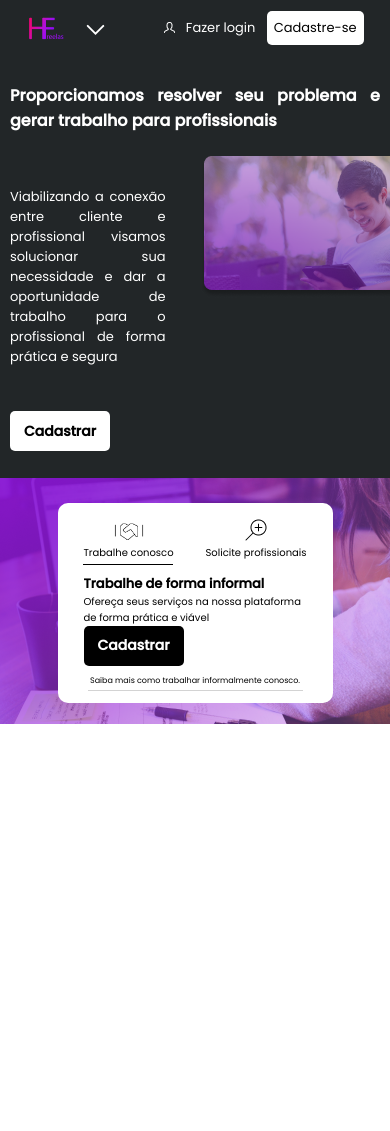
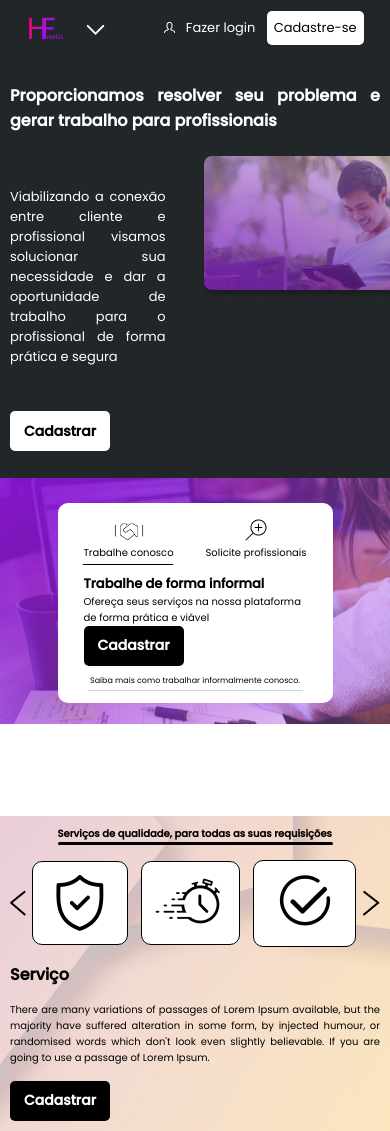
Before and after one commit to HomeFreelasOficial/lp, a React (Vite) app: page / in a window 390 px wide. Before the commit the page ends 844 px from the top, so only its background shows below. Built offline with nearby package versions, Linux system fonts and the light colour scheme.

Commit message:
MOBILE: feat: Third Section design completed (chore: add footer)

```diff
--- a/src/pages/Home/index.tsx
+++ b/src/pages/Home/index.tsx
@@ -15,6 +15,13 @@ import {
   WorkInfo,
   UnderLineWorkInfo,
   ThridDescriptionDiv,
+  TitleTextThirdDiv,
+  UnderLineThirdDiv,
+  ContainerThirdDiv,
+  ContainerItemsThirdDiv,
+  ItemsThirdDiv,
+  ArrowThirdDiv,
+
 } from './styles';
 
 
@@ -51,7 +58,23 @@ export function Home(){
       </WorkDescriptionDiv>
     </SecondDescriptionDiv>
     <ThridDescriptionDiv>
+      <div>
+        <TitleTextThirdDiv>Serviços de qualidade, para todas as suas requisições</TitleTextThirdDiv>
+        <UnderLineThirdDiv />
+      </div>
+    <ContainerThirdDiv>
+        <ArrowThirdDiv src="./src/img/ThirdDescriptionDiv/image-arrow-left.png" alt="Imagem Seta Esquerda"/>
+          <ContainerItemsThirdDiv>
+            <ItemsThirdDiv src="./src/img/ThirdDescriptionDiv/image-shield.png" alt="Imagem Item Segurança"/>
+            <ItemsThirdDiv src="./src/img/ThirdDescriptionDiv/image-time.png" alt="Imagem Item Tempo"/>
+            <ItemsThirdDiv src="./src/img/ThirdDescriptionDiv/image-check.png" alt="Imagem Item Serviço"/>
+          </ContainerItemsThirdDiv>
+        <ArrowThirdDiv src="./src/img/ThirdDescriptionDiv/image-arrow-right.png" alt="Imagem Seta Direita"/>
+    </ContainerThirdDiv>
+      <h2>Serviço</h2>
+      <p>There are many variations of passages of Lorem Ipsum available, but the majority have suffered alteration in some form, by injected humour, or randomised words which don't look even slightly believable. If you are going to use a passage of Lorem Ipsum.</p>
 
+      <Button white={false}>Cadastrar</Button>
     </ThridDescriptionDiv>
    </>
   );
--- a/src/pages/Home/styles.tsx
+++ b/src/pages/Home/styles.tsx
@@ -166,5 +166,74 @@ export const UnderLineWorkInfo = styled.div`
 `;
 
 export const ThridDescriptionDiv = styled.div`
+  display: flex;
+  align-items: center;
+  justify-content: center;
+  justify-content: space-between;
+  flex-direction: column;
+
+  padding: 10px;
+
+  width: 100%;
+  height: 315px;
+
+  background-image: url('./src/img/ThirdDescriptionDiv/image-third-div.png');
+  background-repeat: no-repeat;
+
+  h2 {
+    font-size: 16px;
+    align-self: flex-start;
+  }
+
+  p {
+    font-size: 10px;
+
+    text-align: justify;
+  }
+
+  button {
+    align-self: flex-start;
+  }
+`;
+
+export const TitleTextThirdDiv = styled.p`
+  font-weight: 600;
+  font-size: 10px;
+`;
+
+export const UnderLineThirdDiv = styled.div`
+  width: 275px;
+  height: 3px;
+
+  border-radius: 10px;
+
+  background-color: ${Colors.BLACK};
+`;
+
+export const ContainerThirdDiv = styled.div`
+  width: 100%;
+
+  display: flex;
+  align-items: center;
+  justify-content: space-around;
+`;
+
+export const ContainerItemsThirdDiv = styled.div`
+width: 100%;
+
+  display: flex;
+  align-items: center;
+  justify-content: space-around;
+`;
+
+export const ItemsThirdDiv = styled.img`
+
+  border: 1px solid ${Colors.BLACK};
+  border-radius: 10px;
+
+  background-color: ${Colors.WHITE};
+`;
+
+export const ArrowThirdDiv = styled.img`
 
 `;
```
Also changed, not shown: src/img/ThirdDescriptionDiv/image-arrow-left.png (added), src/img/ThirdDescriptionDiv/image-arrow-right.png (added).
